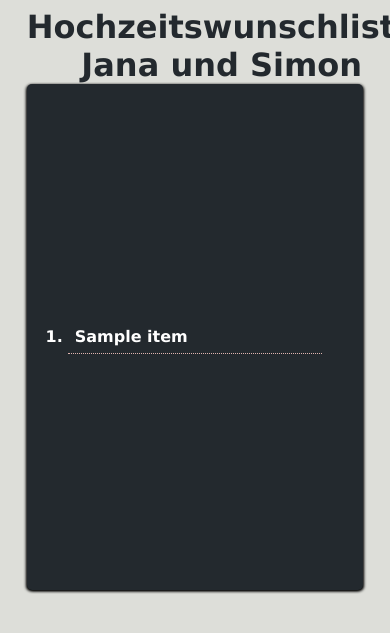
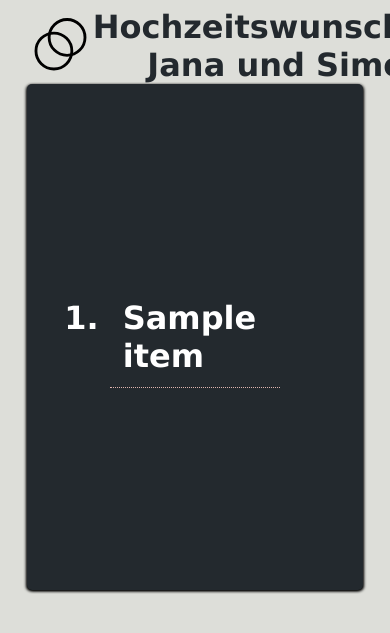
Before and after one commit to theCalcaholic/caldav-giftlist, a Python web app: template templates/wishlist.html in a window 390 px wide; the page is wider, and only the part inside the window is pictured. Shown: the top 633 px of that part. Run offline with Jinja, Linux system fonts and the light colour scheme; the template is opened without the code that fills it: most values are stand-ins (such as "Sample title", 1, 10 or a date in 2020).

Commit message:
Improve stylesheet responsiveness

```diff
--- a/static/style.css
+++ b/static/style.css
@@ -15,15 +15,18 @@ h1.header-title {
     text-align: center;
     color: #23292e;
     margin: 0;
+    font-size: 2em;
 }
 
 .header-icon {
     background-image: url(rings_black.svg);
     background-position: center;
-    background-size: cover;
-    width: 64px;
-    height: 64px;
+    background-size: 64px 64px;
+    width: 66px;
+    height: 66px;
+    box-sizing: content-box;
     display: block;
+    flex-shrink: 0;
 }
 
 ol.giftlist {
@@ -37,7 +40,6 @@ ol.giftlist {
     align-content: center;
 
     min-height: 60vh;
-    max-width: 800px;
     width: 90%;
     padding: 1em 3em 1em 3em;
     box-sizing: border-box;
@@ -46,6 +48,8 @@ ol.giftlist {
     box-shadow:
         black 1px 1px 3px,
         black -1px 1px 3px;
+    /* font-size: 2vh; */
+    font-size: 2em;
 }
 
 li.gift {
@@ -77,3 +81,14 @@ body {
     font-family: 'Lucida Sans', 'Lucida Sans Regular', 'Lucida Grande', 'Lucida Sans Unicode', Geneva, Verdana, sans-serif;
     background-color: #ddded9;
 }
+
+@media (min-width: 800px) {
+    div.header, ol.giftlist {
+        max-width: 800px;
+    }
+
+    ol.giftlist {
+        font-size: 1em;
+    }
+
+}
```
